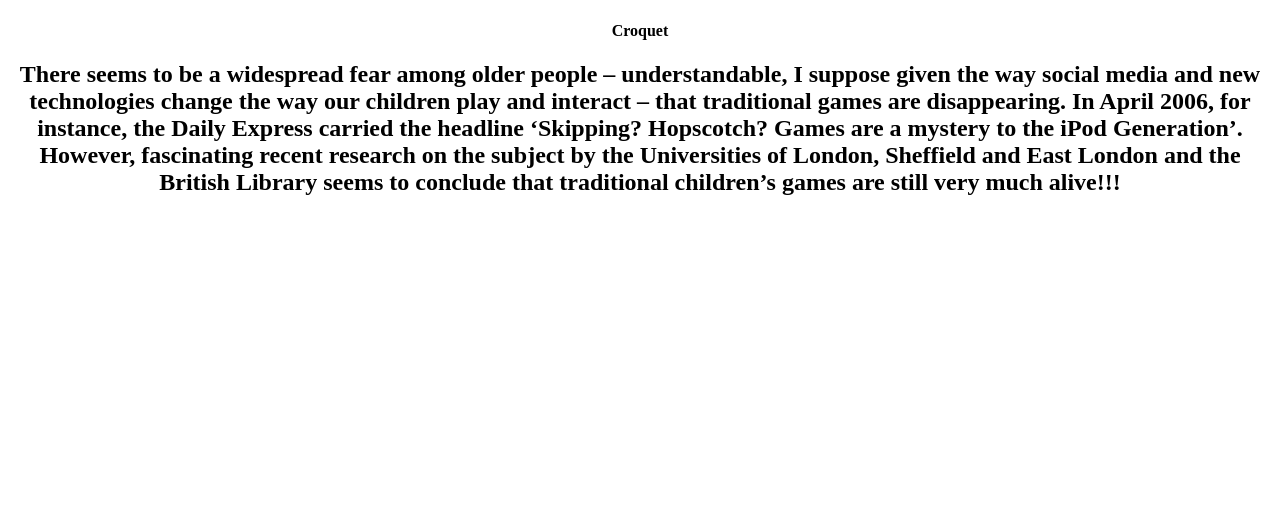
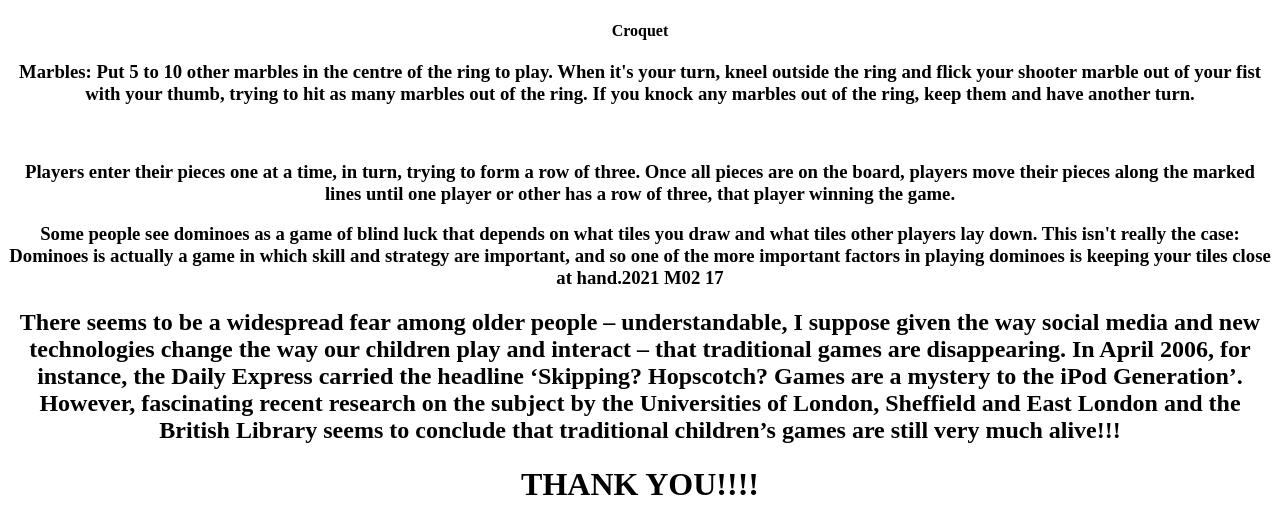
Before and after one commit to SurajDad/TraditionalGames, a plain HTML site: page index.html in a window 1280 px wide. Shown: the part 1130-1654 px from the top of the page. Before the commit the page ends 1346 px from the top, so only its background shows below. Drawn offline with Linux system fonts and the light colour scheme.

Commit message:
Add files via upload

```diff
--- a/index.html
+++ b/index.html
@@ -28,7 +28,18 @@
     <img src="https://images.squarespace-cdn.com/content/53f32bfbe4b0cf69a8daaab1/1502899066887-3XAXT6Z3NDZ5E6LX3UBB/?content-type=image%2Fjpeg" width="500" height="500">
     <h4>Croquet</h4>
 
+    <h3>Marbles: Put 5 to 10 other marbles in the centre of the ring to play. When it's your turn, kneel outside the ring and flick your shooter marble out of your fist with your thumb, trying to hit as many marbles out of the ring. If you knock any marbles out of the ring, keep them and have another turn.</h3>
+    <br>
+
+    <h3>Players enter their pieces one at a time, in turn, trying to form a row of three. Once all pieces are on the board, players move their pieces along the marked lines until one player or other has a row of three, that player winning the game.
+</h3>
+
+    <h3>Some people see dominoes as a game of blind luck that depends on what tiles you draw and what tiles other players lay down. This isn't really the case: Dominoes is actually a game in which skill and strategy are important, and so one of the more important factors in playing dominoes is keeping your tiles close at hand.2021 M02 17
+</h3>
+
     <h2>There seems to be a widespread fear among older people – understandable, I suppose given the way social media and new technologies change the way our children play and interact – that traditional games are disappearing. In April 2006, for instance, the Daily Express carried the headline ‘Skipping? Hopscotch? Games are a mystery to the iPod Generation’. However, fascinating recent research on the subject by the Universities of London, Sheffield and East London and the British Library seems to conclude that traditional children’s games are still very much alive!!!</h2>
+
+    <h1>THANK YOU!!!!</h1>
 
     </center>
 </body>
```
